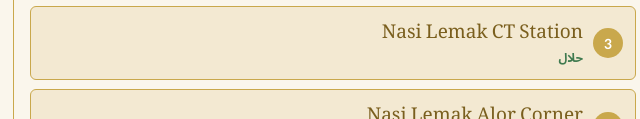
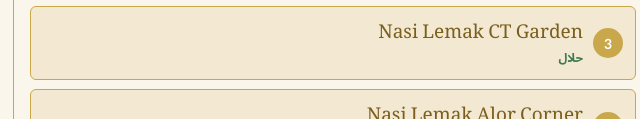
Before and after one commit to jrluxhomestays/jrlux-eatlocal, a plain HTML site: page ar/index.html in a window 1280 px wide. Shown: the part 681-800 px from the top of the page, 307-947 px from the left. Drawn offline with Linux system fonts and the light colour scheme.

Commit message:
Add Nasi Lemak CT Station and Nasi Lemak CT Garden details

```diff
--- a/ar/index.html
+++ b/ar/index.html
@@ -26,7 +26,7 @@ h2{font:400 21px Georgia,serif;color:#7A5F1E;margin:22px 0 8px;text-align:center
 <div class="warn" style="text-align:start"><b>يرجى الانتباه:</b> «صديق للمسلمين» هو ملاحظة من مضيفنا بأن المكان لا يقدّم لحم الخنزير أو شحمه. وهذا ليس شهادة حلال، لذا يرجى التأكد من العاملين إذا كان الأمر مهمًا لكم. نحن لا نعتمد أي منفذ بيع. أوقات العمل والقوائم والأسعار تتغير، فتحققوا قبل الذهاب.</div>
 <h2>حلال<small>مطاعم ملايوية وأماكن ناسي ليماك المفضلة</small></h2><details><summary><span class="n">1</span><span class="t">Village Park Restaurant</span><span class="tag ok">حلال</span></summary>
 <div class="body"><p><b>المنطقة</b>Damansara Uptown, بيتالينغ جايا</p><p><b>المطبخ</b>ملايوي</p><p><b>ما تجربه</b>ناسي ليماك مع أيام غورنغ بيرمباه (دجاج مقلي متبّل) <span class="bd">أفضل 10: ناسي ليماك</span></p><p><b>نبذة</b>مكان محبوب في بيتالينغ جايا افتُتح عام 2002 (كما أُفيد). ينتظر الناس في الطابور من أجل أرزه العطري بجوز الهند وفخذ الدجاج المتبّل.</p><p><a class="map" href="https://www.google.com/maps/search/?api=1&query=Village%20Park%20Restaurant%20Damansara%20Uptown" target="_blank" rel="noopener">عرض على خرائط جوجل</a></p></div></details><details><summary><span class="n">2</span><span class="t">Nasik Lemak Tanglin</span><span class="tag ok">حلال</span></summary>
-<div class="body"><p><b>المنطقة</b>ليك غاردنز, كوالالمبور</p><p><b>المطبخ</b>ملايوي</p><p><b>ما تجربه</b>ناسي ليماك <span class="bd">أفضل 10: ناسي ليماك</span></p><p><b>نبذة</b>بسطة ناسي ليماك عائلية في Tanglin Food Court بجوار حدائق بيردانا النباتية، يُقال إنها تعود إلى عام 1948 (كما أُفيد). أرز وسامبال على الطريقة المنزلية.</p><p><a class="map" href="https://www.google.com/maps/search/?api=1&query=Nasik%20Lemak%20Tanglin%20Lake%20Gardens%20Kuala%20Lumpur" target="_blank" rel="noopener">عرض على خرائط جوجل</a></p></div></details><details><summary><span class="n">3</span><span class="t">Nasi Lemak CT Station</span><span class="tag ok">حلال</span></summary>
+<div class="body"><p><b>المنطقة</b>ليك غاردنز, كوالالمبور</p><p><b>المطبخ</b>ملايوي</p><p><b>ما تجربه</b>ناسي ليماك <span class="bd">أفضل 10: ناسي ليماك</span></p><p><b>نبذة</b>بسطة ناسي ليماك عائلية في Tanglin Food Court بجوار حدائق بيردانا النباتية، يُقال إنها تعود إلى عام 1948 (كما أُفيد). أرز وسامبال على الطريقة المنزلية.</p><p><a class="map" href="https://www.google.com/maps/search/?api=1&query=Nasik%20Lemak%20Tanglin%20Lake%20Gardens%20Kuala%20Lumpur" target="_blank" rel="noopener">عرض على خرائط جوجل</a></p></div></details><details><summary><span class="n">3</span><span class="t">Nasi Lemak CT Garden</span><span class="tag ok">حلال</span></summary>
 <div class="body"><p><b>المنطقة</b>كامبونغ بارو, كوالالمبور</p><p><b>المطبخ</b>ملايوي</p><p><b>ما تجربه</b>ناسي ليماك <span class="bd">أفضل 10: ناسي ليماك</span></p><p><b>نبذة</b>ناسي ليماك في كامبونغ بارو، القرية الملايوية التاريخية في المدينة، على مسافة قصيرة من KLCC.</p><p><a class="map" href="https://www.google.com/maps/search/?api=1&query=Nasi%20Lemak%20CT%20Kampung%20Baru%20Kuala%20Lumpur" target="_blank" rel="noopener">عرض على خرائط جوجل</a></p></div></details><details><summary><span class="n">4</span><span class="t">Nasi Lemak Alor Corner</span><span class="tag ok">حلال</span></summary>
 <div class="body"><p><b>المنطقة</b>Changkat Bukit Bintang, بوكيت بينتانغ, كوالالمبور</p><p><b>المطبخ</b>ملايوي</p><p><b>ما تجربه</b>ناسي ليماك <span class="bd">أفضل 10: ناسي ليماك</span></p><p><b>نبذة</b>بسطة ناسي ليماك في منطقة بوكيت بينتانغ، يديرها مسلمون.</p><p><a class="map" href="https://www.google.com/maps/search/?api=1&query=Nasi%20Lemak%20Alor%20Corner%20Changkat%20Bukit%20Bintang%20Kuala%20Lumpur" target="_blank" rel="noopener">عرض على خرائط جوجل</a></p></div></details><details><summary><span class="n">5</span><span class="t">Cili Kampung</span><span class="tag ok">حلال</span></summary>
 <div class="body"><p><b>المنطقة</b>Suria KLCC · Hartamas Shopping Centre · One Utama · Sunway Pyramid</p><p><b>المطبخ</b>ملايوي</p><p><b>ما تجربه</b>مطبخ ملايوي أصيل، يشمل أطباق الغولاي والماسك ليماك</p><p><b>نبذة</b>علامة مطاعم ملايوية بدأت في لنكاوي (كما أُفيد)، بوصفات منزلية في أجواء عصرية. فرع Suria KLCC هو الأقرب إلى شقتكم.</p><p><a class="map" href="https://www.google.com/maps/search/?api=1&query=Cili%20Kampung%20Suria%20KLCC" target="_blank" rel="noopener">عرض على خرائط جوجل</a></p></div></details><details><summary><span class="n">6</span><span class="t">Bijan Restaurant</span><span class="tag ok">حلال</span></summary>
```
